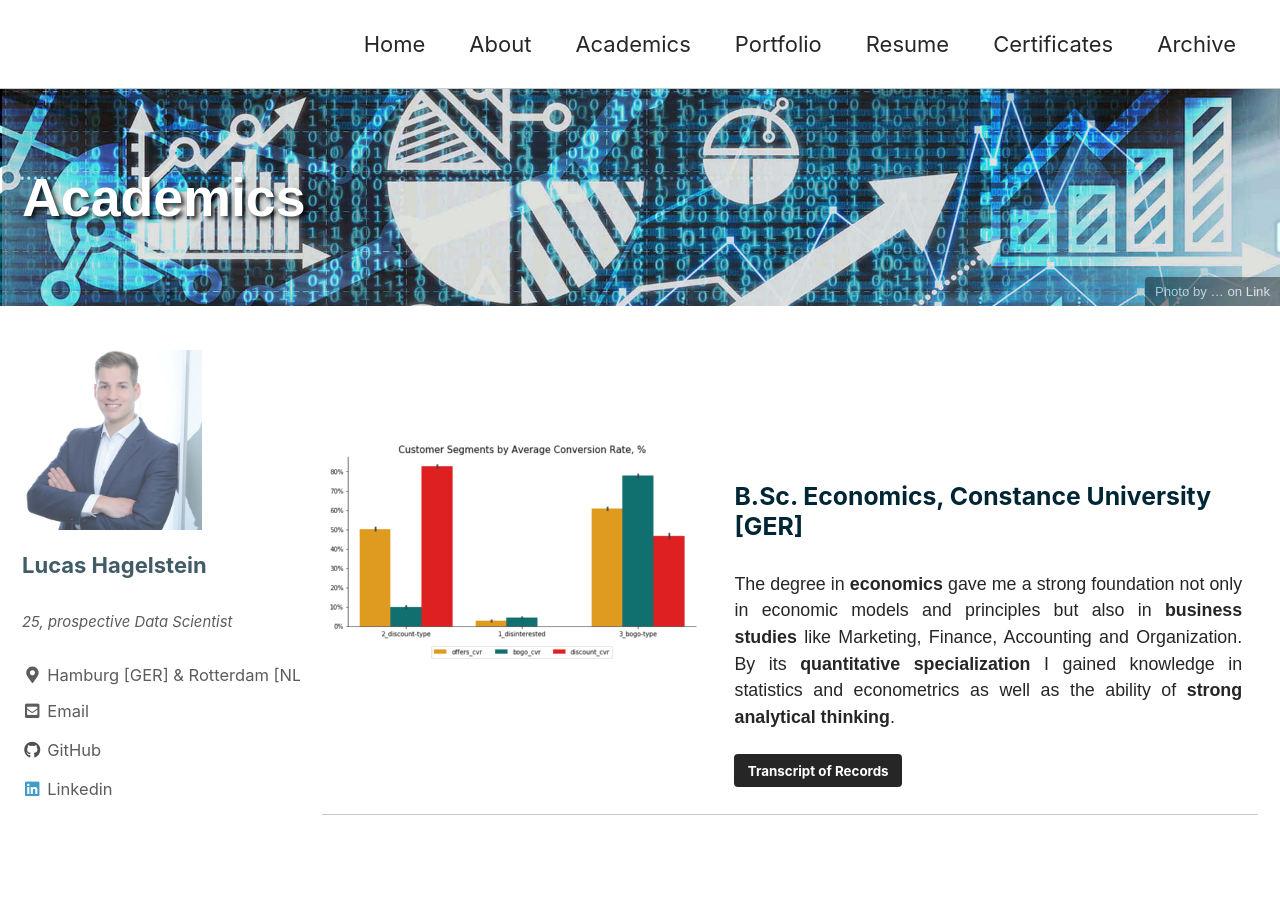
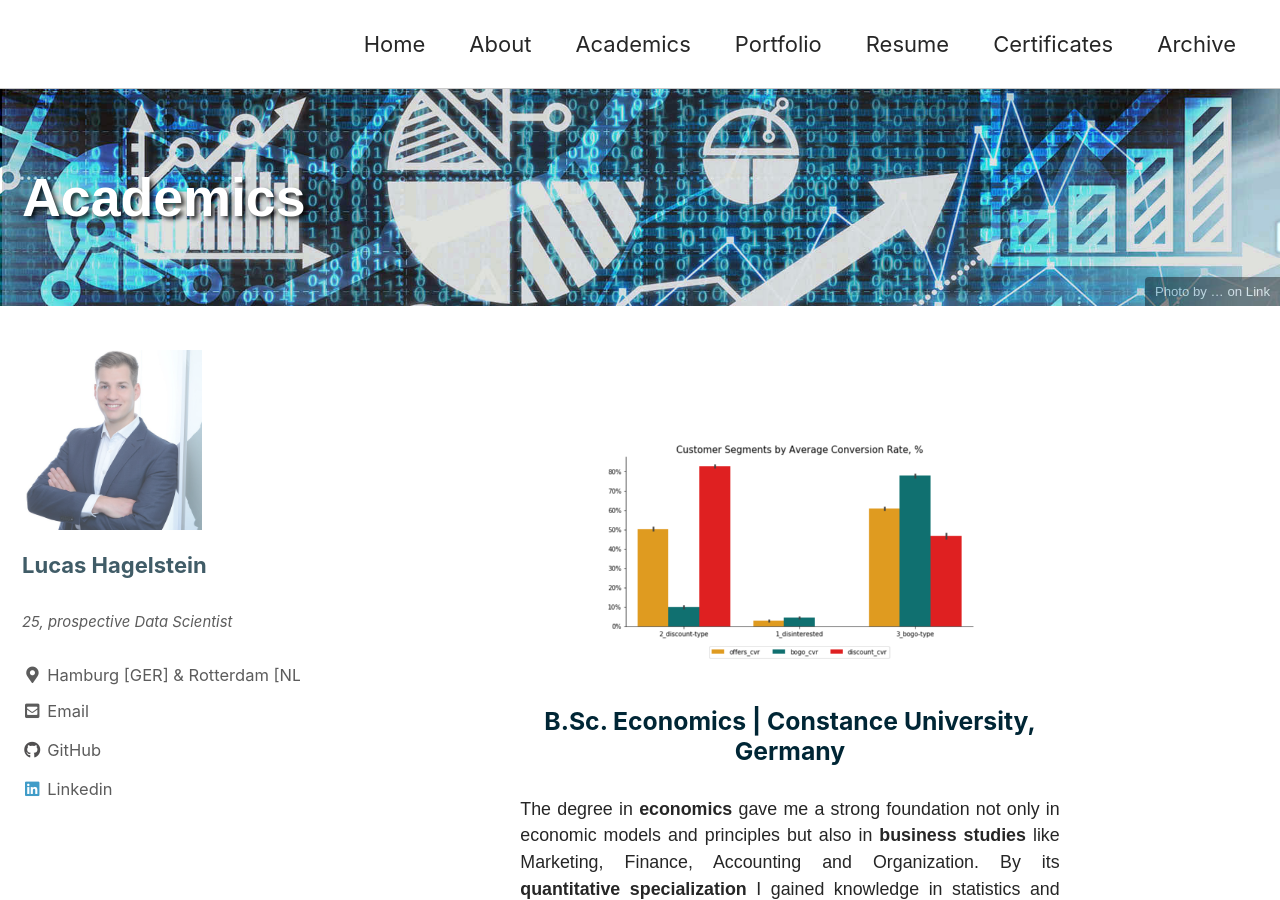
Before and after one commit to LHAGELS/LHAGELS.github.io, a Jekyll site: the page built from _pages/academics.md, in a window 1280 px wide and 900 px high. Built offline with Jekyll 4.4.1, drawn with Linux system fonts in a browser that asks for light colours; cached includes are drawn as plain includes; nearby versions of some CDN libraries.

Commit message:
new github

```diff
--- a/_pages/academics.md
+++ b/_pages/academics.md
@@ -9,7 +9,7 @@ header:
 classes: wide
 feature_row1-1:
   - image_path: assets/images/posts/starbucks-cluster-conversion-rates.png
-    title: "B.Sc. Economics, Constance University [GER]"
+    title: "B.Sc. Economics | Constance University, Germany"
     text: "The degree in **economics** gave me a strong foundation not only in economic models and principles but also in **business studies** like Marketing, Finance, Accounting and Organization. By its **quantitative specialization** I gained knowledge in statistics and econometrics as well as the ability of **strong analytical thinking**."
     url: "/assets/docs/Transcript of Records.pdf"
     btn_label: "Transcript of Records"
@@ -17,4 +17,4 @@ feature_row1-1:
 ---
 
 &nbsp;
-{% include feature_row id="feature_row1-1" type="left" %}
+{% include feature_row id="feature_row1-1" type="center" %}
```
